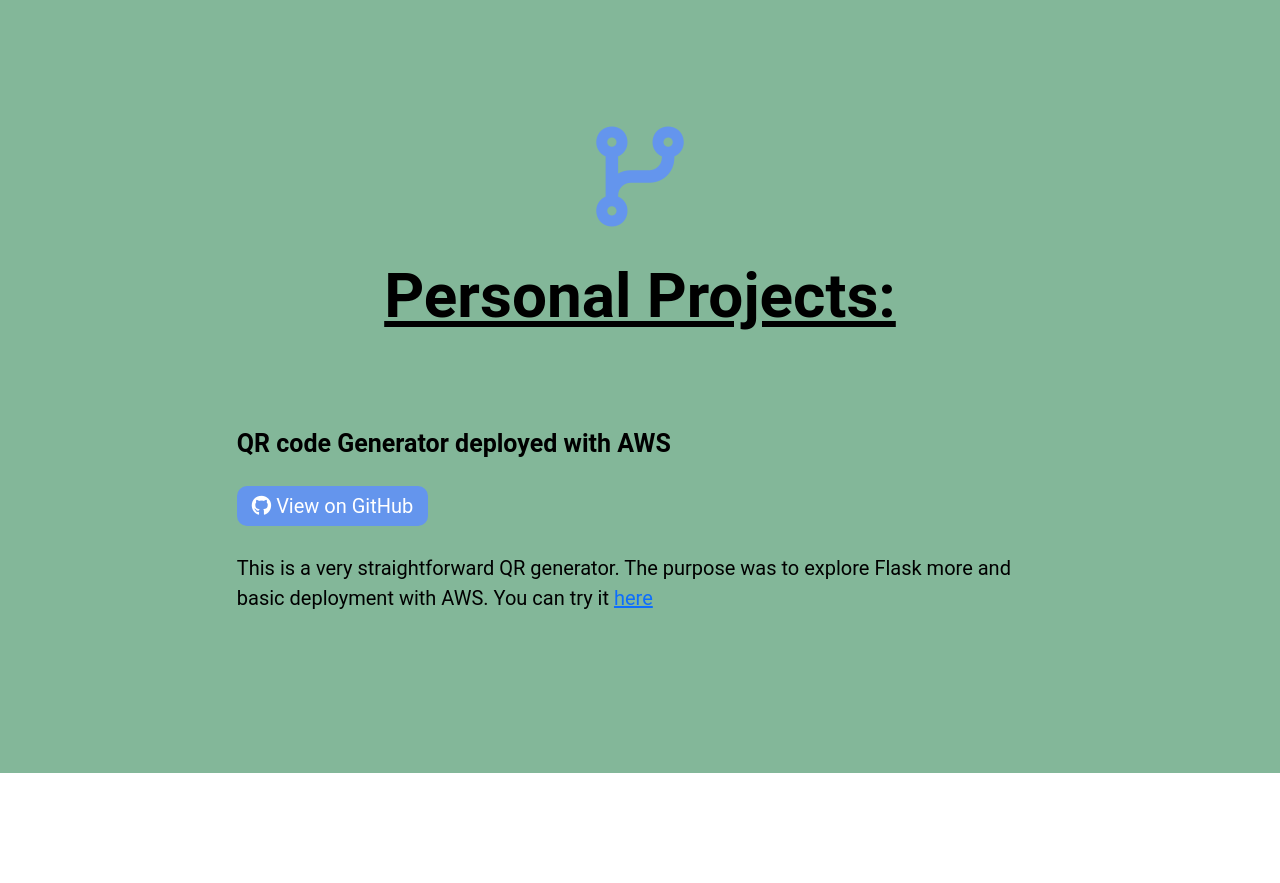
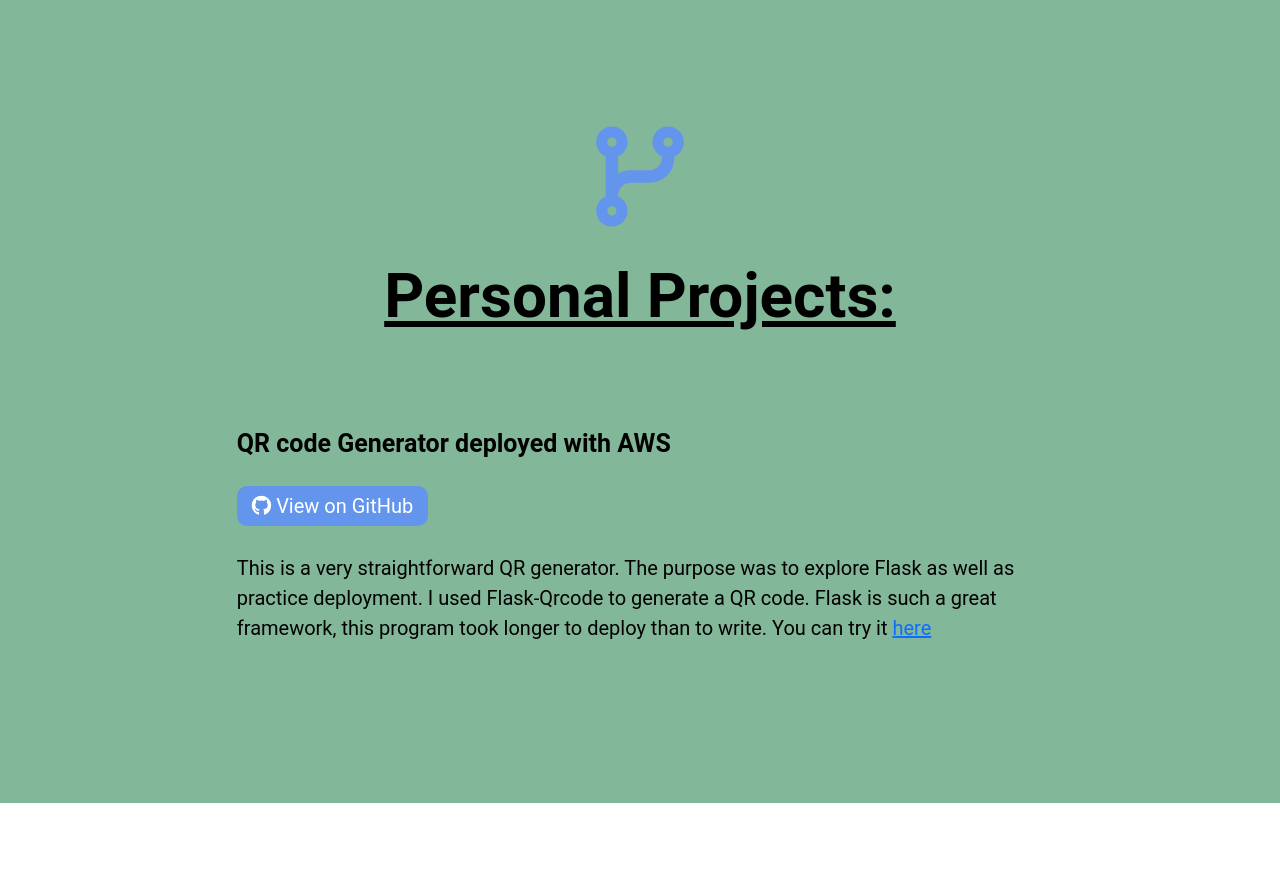
Before and after one commit to thamasmorethelen/website, a Flask app: page / in a window 1280 px wide. Shown: the part 4127-5010 px from the top of the page. Run offline with Flask 2, Linux system fonts and the light colour scheme; some libraries are stand-ins or nearby versions.

Commit message:
updates to index.html

```diff
--- a/templates/index.html
+++ b/templates/index.html
@@ -81,7 +81,7 @@
                         <i class="fab fa-github"></i>
                         View on GitHub
                     </a>
-                    <p>This is a very straightforward QR generator. The purpose was to explore Flask more and basic deployment with AWS. You can try it <a href="http://qr-env.eba-3hzrnwpg.us-west-2.elasticbeanstalk.com/">here</a></p>
+                    <p>This is a very straightforward QR generator. The purpose was to explore Flask as well as practice deployment. I used Flask-Qrcode to generate a QR code. Flask is such a great framework, this program took longer to deploy than to write. You can try it <a href="http://qr-env.eba-3hzrnwpg.us-west-2.elasticbeanstalk.com/">here</a></p>
                 </div>
             </div>
         </section>
```
